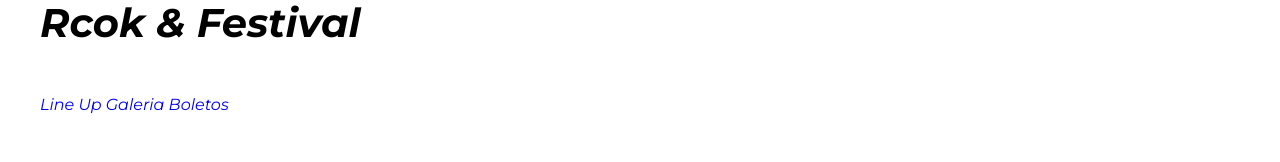
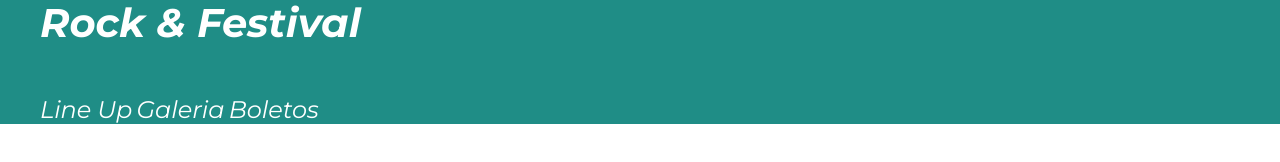
Before and after one commit to AFerTech/FestivalMusica, a website: page index.html in a window 1280 px wide. Drawn offline with Linux system fonts and the light colour scheme.

Commit message:
aplicando estilo al titulo y enlaces del heading

```diff
--- a/index.html
+++ b/index.html
@@ -17,9 +17,9 @@
     <title>Festival Música</title>
   </head>
   <body>
-      <hedader class="header">
+      <header class="header">
           <div class="contenedor contenido-header">
-              <h1>Rcok & Festival</h1>
+              <h1>Rock & Festival</h1>
 
               <nav class="navegacion-principal">
                   <a href="#">Line Up</a>
@@ -28,6 +28,9 @@
 
               </nav>
           </div>
-      </hedader>
+
+        </header>
+        <!-- <h1 class="prueba">Probando mixin</h1>
+        <p class="texto">texto de prueba con mixin</p> -->
   </body>
 </html>
--- a/src/scss/base/_index.scss
+++ b/src/scss/base/_index.scss
@@ -1,3 +1,4 @@
 @forward  'variables';
+@forward  'mixins';
 @forward  'normalize';
 @forward  'globales';
--- a/src/scss/base/_variables.scss
+++ b/src/scss/base/_variables.scss
@@ -2,7 +2,7 @@
 $fuente_principal: 'Montserrat', sans-serif;
 
 // Colores
-$verde: #4cbbb3;
+$verde: #1f8d86;
 $rosa: #f53756;
 $amarillo: #fef46d;
 $morado: #752f77;
--- a/src/scss/layout/_header.scss
+++ b/src/scss/layout/_header.scss
@@ -1,6 +1,27 @@
-@use '../base/variables' as v;
+@use 'base/variables' as v;
+@use 'base/mixins' as m;
 
 
 .header{
-    background: v.$verde ;
+    background-color: v.$verde;
+
+    h1{
+        color: v.$blanco;
+    }
 }
+
+.navegacion-principal a{
+    color: v.$blanco;
+    font-size: 2.4rem;
+
+    &:hover{
+        color: v.$amarillo; //& andperson para eliminar espacio. util para seudo elementos
+    }
+}
+
+// .prueba{
+//     @include m.heading(v.$amarillo, true);
+// }
+// .texto{
+//     @include m.heading;
+// }
```
Also changed, not shown: build/css/app.css.
